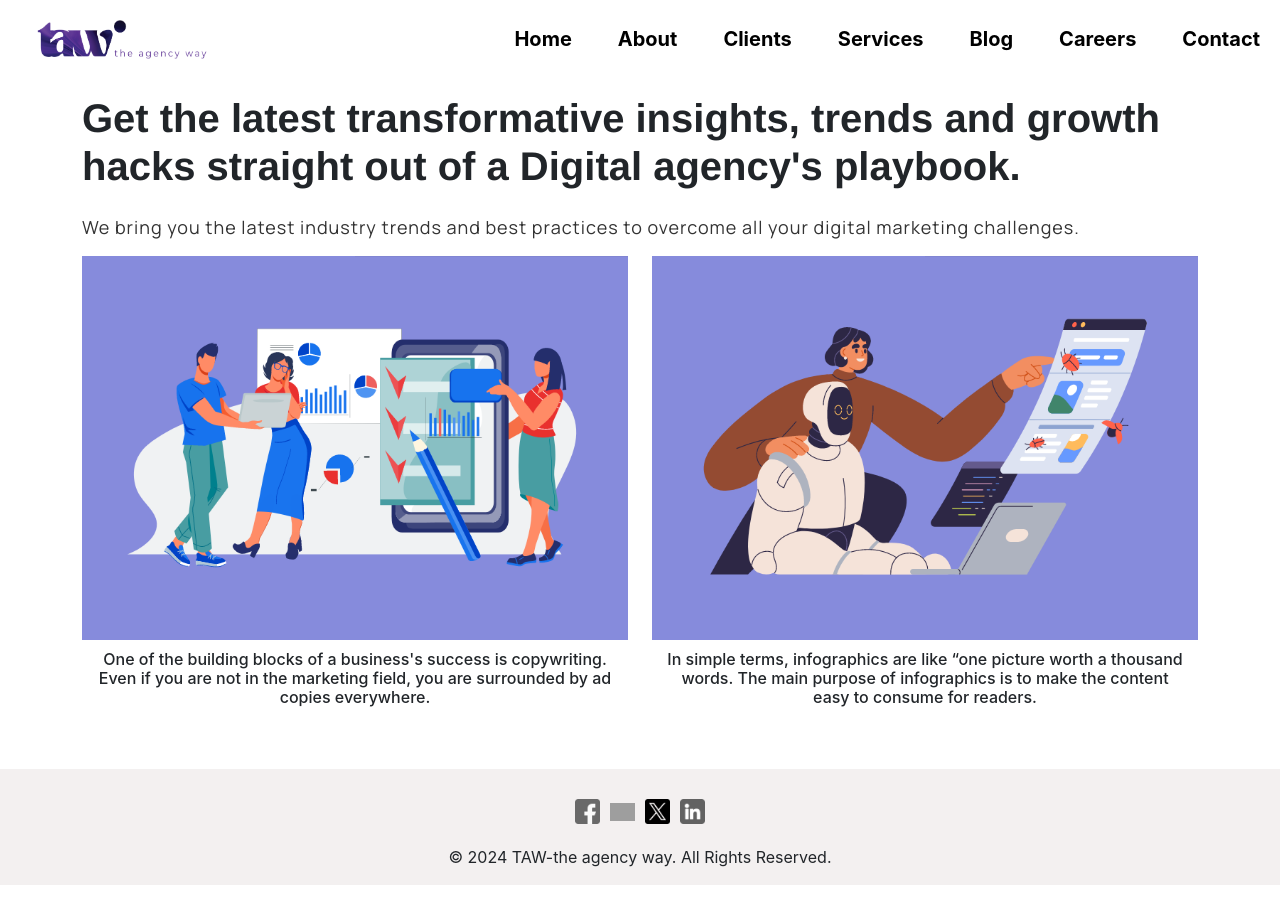
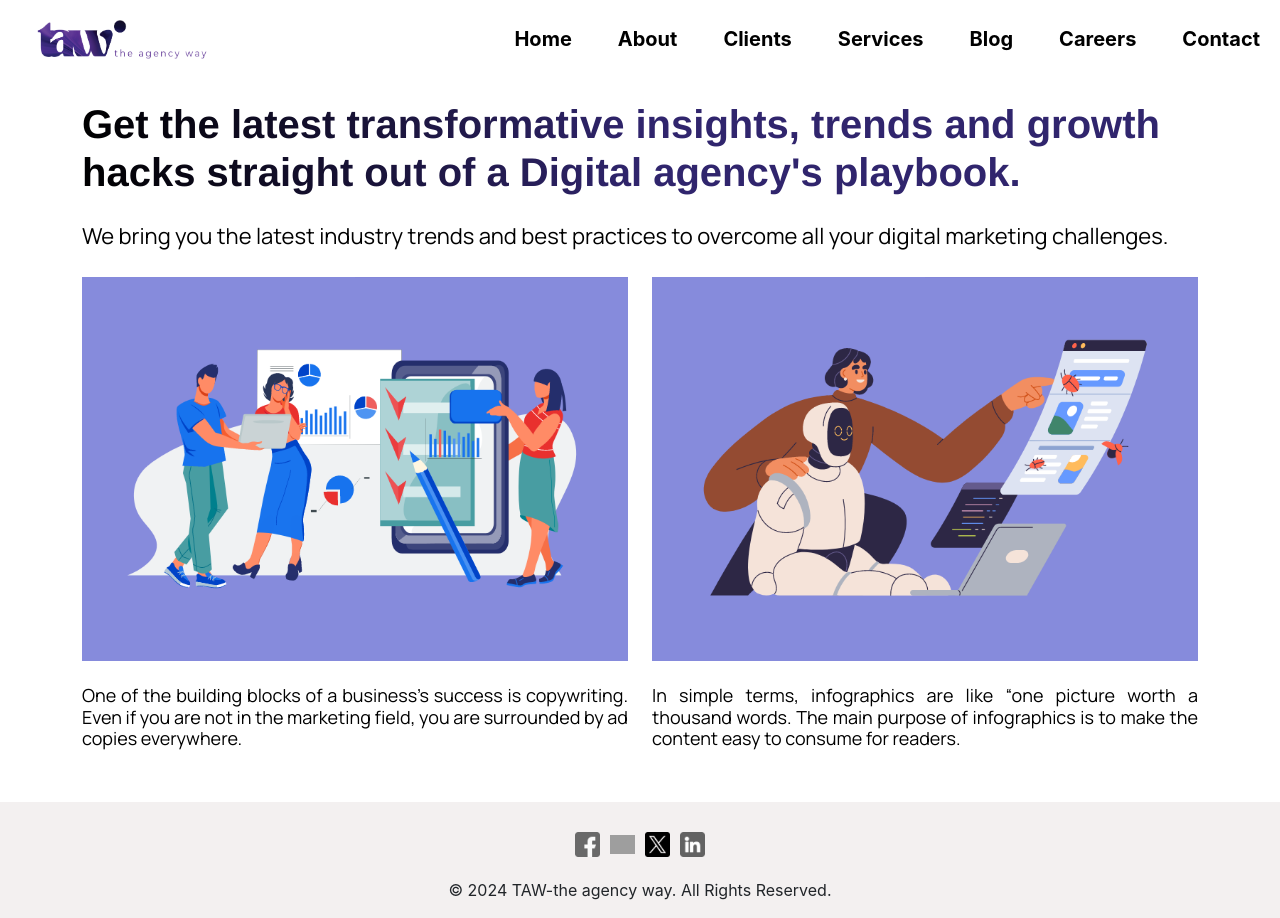
Before and after one commit to VishK98/Squash-Global, a React (Create React App) app: page /blog in a window 1280 px wide. Before the commit the page ends 885 px from the top, so only its background shows below. Built offline with nearby package versions, Linux system fonts and the light colour scheme; grey boxes are pictures that could not be loaded; a web font is replaced by a local one.

Commit message:
blog page done

```diff
--- a/src/components/Blog/Blog.css
+++ b/src/components/Blog/Blog.css
@@ -1,6 +1,5 @@
 .box {
   color: #fff;
-  font-family: 'Cabin', sans-serif;
   position: relative;
   overflow: hidden;
   transition: all 0.3s ease 0s;
@@ -11,8 +10,7 @@
 .box .box-content:before,
 .box .box-content:after {
   content: "";
-
-  background: #220101;
+  background: #4b3ba3;
   width: 50%;
   height: 50%;
   transform: translateX(-100%);
@@ -33,7 +31,7 @@
 .box .box-content:before,
 .box .box-content:after {
 
-  background: #220101;
+  background: #4b3ba3;
   transform: translateX(0) translateY(-100%);
   left: auto;
   right: 0;
@@ -73,7 +71,7 @@
 }
 
 .box .inner-content {
-  text-align: center;
+  /* text-align: center; */
   opacity: 0;
   transform: translateX(-50%) translateY(-50%);
   position: absolute;
@@ -91,8 +89,7 @@
   font-size: 15px;
   font-weight: 700;
   text-transform: uppercase;
-  text-shadow: 3px 5px 12px #220101;
-
+  text-shadow: 3px 5px 12px #4b3ba3;
 }
 
 .box .post {
@@ -129,7 +126,7 @@
 
 .box .icon li a:hover {
   color: #fff;
-  background: #eb2f06;
+  background: #30256d;
   text-shadow: 0 0 2px #fff;
 }
 
@@ -177,7 +174,7 @@
     left: 0;
     opacity: 0;
     width: 100%;
-    font-size: 25px;
+    font-size: 16px;
     color: #fff;
     display: block;
     transition: 0.5s;
@@ -206,3 +203,35 @@
     transform: translateY(0) rotateX(0);
   }
 }
+
+.blog-heading {
+  font-size: 40px;
+  margin-top: 30px;
+  font-family: RedHatDisplayBold, Helvetica, Arial, sans-serif;
+  font-weight: bold;
+  background: linear-gradient(90deg, #000, #30256d, #30256d);
+  -webkit-background-clip: text;
+  -webkit-text-fill-color: transparent;
+}
+
+.blog-sub-heading {
+  font-family: 'Manrope', sans-serif;
+  font-size: 22px;
+  font-weight: 500;
+  color: #000;
+  text-align: justify;
+}
+.blogs-title {
+  font-family: 'Manrope', sans-serif;
+  font-size: 18px;
+  font-weight:300;
+  color: #fff;
+  text-align: start;
+}
+
+@media only screen and (max-width: 625px) {
+  .blog-title {
+    font-size: 25px;
+    text-align: justify;
+  }
+}
--- a/src/components/Blog/Blog.js
+++ b/src/components/Blog/Blog.js
@@ -27,33 +27,23 @@ function Blog() {
   return (
     <>
       <div className="container mt-4">
-        <AnimatedText text={<h1 className="color-text"
-          style={{
-            fontFamily: "RedHatDisplayBold, Helvetica, Arial, sans-serif",
-            fontSize: "40px",
-            fontWeight: "bold",
-            "@media (max-width: 767px)": {
-              fontSize: "25px",
-              fontWeight: 200,
-            },
-          }}
-        >
-          Get the latest transformative insights, trends and growth hacks
-          straight out of a Digital agency's playbook.
-        </h1>
-        } animation='slide-up' />
-        <AnimatedText text={<p className="mt-4">
-          <span className="paragraph-text"
-            style={{
-              color: "var(--secondary-color)",
-              fontSize: "18px",
-              letterSpacing: "1px",
-            }}
-          >
+        <AnimatedText
+          text={
+            <h1 className="blog-heading">
+              Get the latest transformative insights, trends and growth hacks
+              straight out of a Digital agency's playbook.
+            </h1>
+          }
+          animation="slide-down"
+        />
+
+        <AnimatedText text={
+          <p className="blog-sub-heading mt-lg-4 mb-lg-4">
             We bring you the latest industry trends and best practices to
             overcome all your digital marketing challenges.
-          </span>
-        </p>} animation='slide-up' />
+          </p>
+        } animation='slide-up' />
+
       </div>
       <div className="container">
         <div className="row">
@@ -63,13 +53,13 @@ function Blog() {
                 <ImageAnimationFade src={image.url} alt="Image not found" />
                 <div className="box-content">
                   <div className="inner-content">
-                    <AnimatedText text={<h6 className="title d-none d-md-block">{image.title}</h6>
-                    } animation="slide-up" />
-                    <Link to="/blogDetails" class="btn-flip mt-4" data-back="READ MORE" data-front="Read more"></Link>
+                    <AnimatedText text={<h6 className="blogs-title mt-4">{image.title}</h6>
+                    } animation='slide-up' />
+                    <Link to="/blogDetails" class="btn-flip mt-4" data-back="Read more" data-front="Read more"></Link>
                   </div>
                 </div>
               </div>
-              <AnimatedText text={<h6 style={{ textAlign: "center", padding: "10px" }}>{image.description}</h6>
+              <AnimatedText text={<h6 className="paragraph-text mt-4">{image.description}</h6>
               } animation='slide-up' />
             </div>
           ))}
--- a/src/components/Home/Home.js
+++ b/src/components/Home/Home.js
@@ -195,7 +195,7 @@ function Home() {
         <div className="container-fluid mb-lg-4 ">
           <div className="row">
             <div
-              className="col-lg-6 col-md-6 d-none d-md-block"
+              className="col-lg-5 col-md-5 d-none d-md-block"
               style={{ paddingTop: "200px", paddingLeft: "100px" }}
             >
               <div
@@ -226,7 +226,7 @@ function Home() {
               </div>
             </div>
 
-            <div className="col-lg-6 col-md-6 mt-md-4 ">
+            <div className="col-lg-7 col-md-7 mt-md-4 ">
               <video className="video-banner" autoPlay loop muted>
                 <source src={bannerVideo} type="video/mp4" />
               </video>
```
